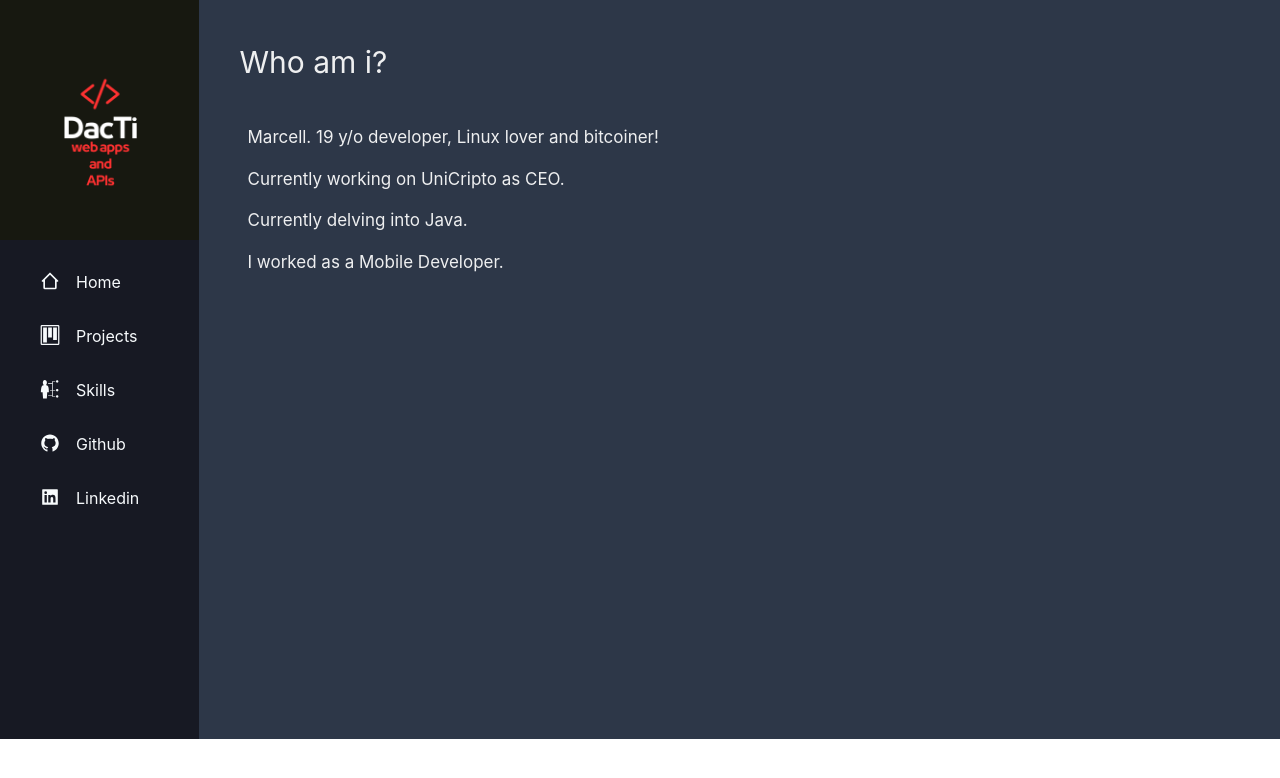
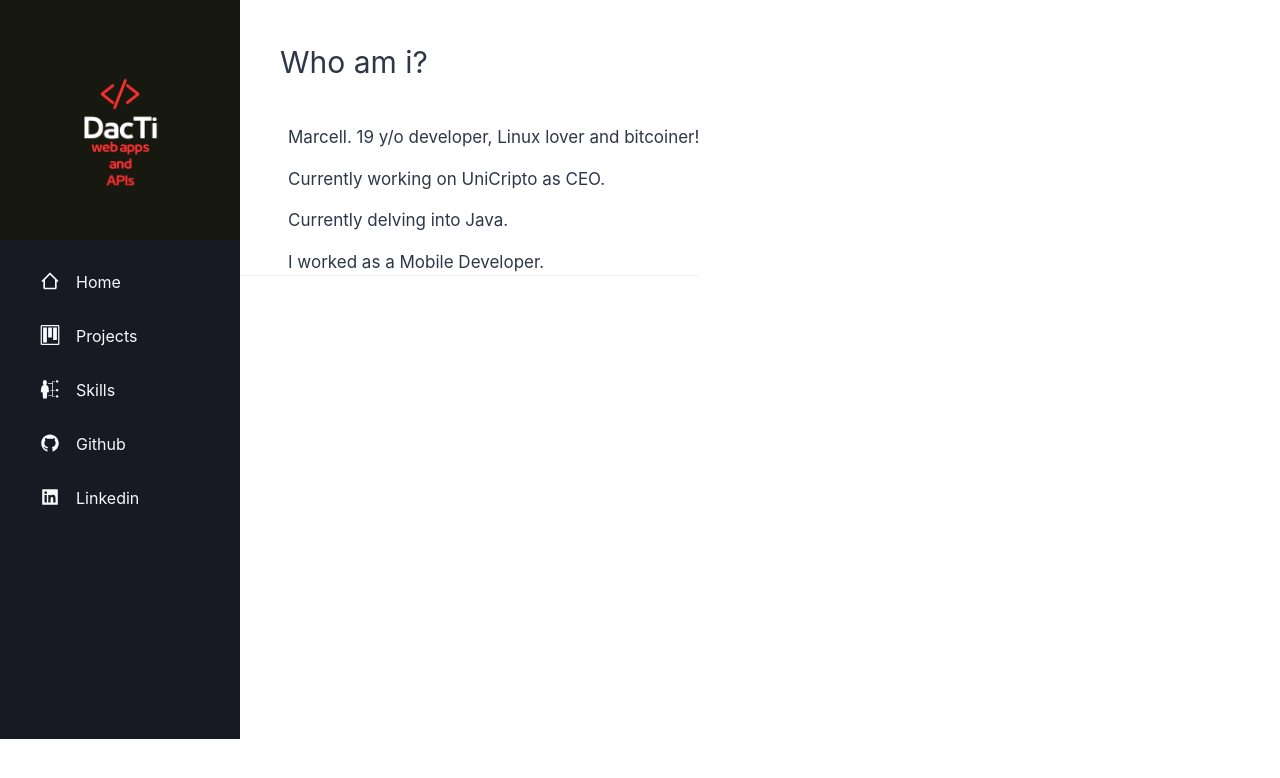
Before and after one commit to marcelldac/portfolio_v3, a React (Vite) app: page / in a window 1280 px wide. Shown: the top 778 px of the page. Built offline with nearby package versions, Linux system fonts and the light colour scheme.

Commit message:
feat: add a divider, removes a comment, modify component colors

```diff
--- a/src/pages/Home.jsx
+++ b/src/pages/Home.jsx
@@ -1,23 +1,24 @@
-/* eslint-disable react/prop-types */
-import { Box, Text } from "@chakra-ui/react";
+import { Box, Text, Divider } from "@chakra-ui/react";
+
 
 const Title = ({ children }) => {
-  return <Text fontSize='30' color='whiteAlpha.900' m={10}>{children}</Text>
+  return <Text fontSize='30' color='gray.700' m={10}>{children}</Text>
 }
 
 const Subtitle = ({ children }) => {
-  return <Text fontSize='17' color='whiteAlpha.900' ml={12} mt={4}>{children}</Text>
+  return <Text fontSize='17' color='gray.700' ml={12} mt={4}>{children}</Text>
 }
 
 export default function Home() {
   return (
-    <Box bgColor='gray.700' w={['400px', '800px', '1300px']}>
+    <Box>
       <Title>Who am i?</Title>
       <Subtitle>Marcell. 19 y/o developer, Linux lover and bitcoiner!</Subtitle>
       {/* TODO: Colocar link do projeto unicripto (direcionar pro projeto dentro do site ou pro site da Unicripto que será criado) */}
       <Subtitle>Currently working on UniCripto as CEO.</Subtitle>
       <Subtitle>Currently delving into Java.</Subtitle>
       <Subtitle>I worked as a Mobile Developer.</Subtitle>
+      <Divider />
     </Box>
   )
 }
```
